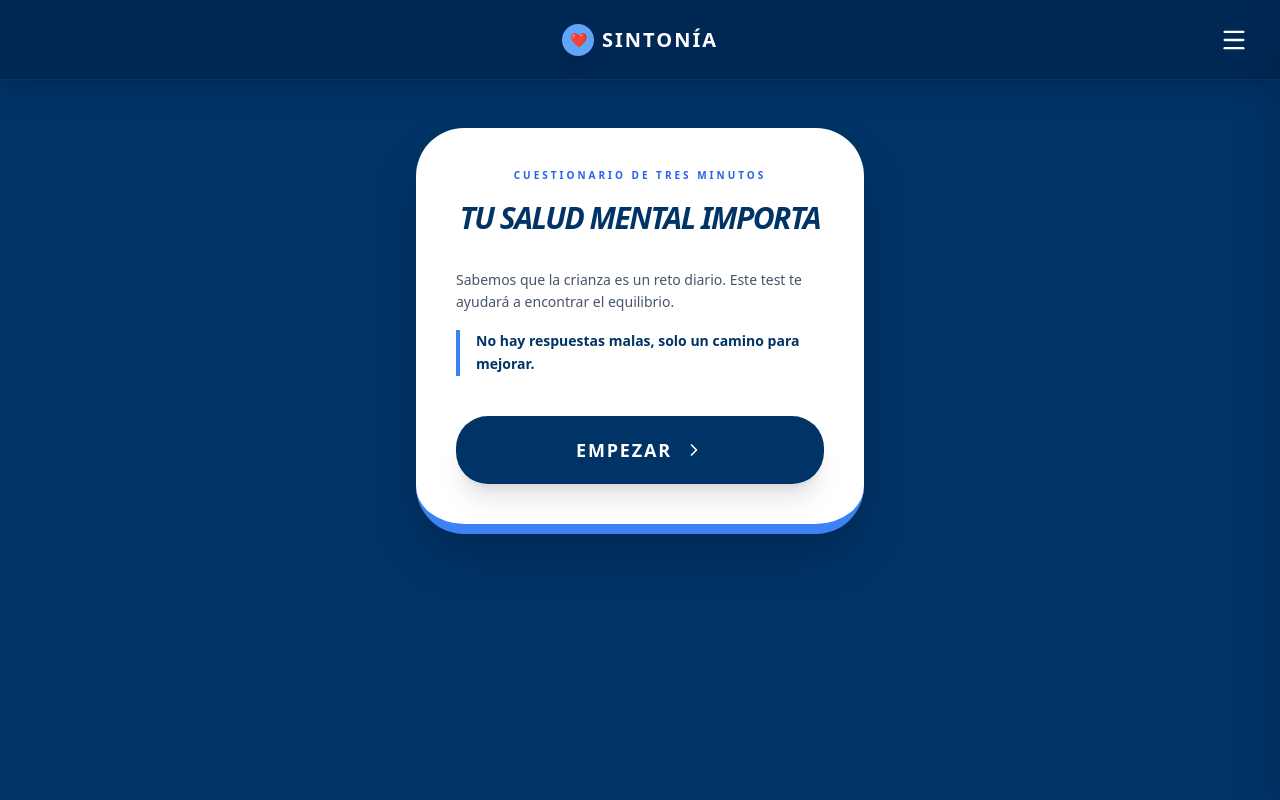
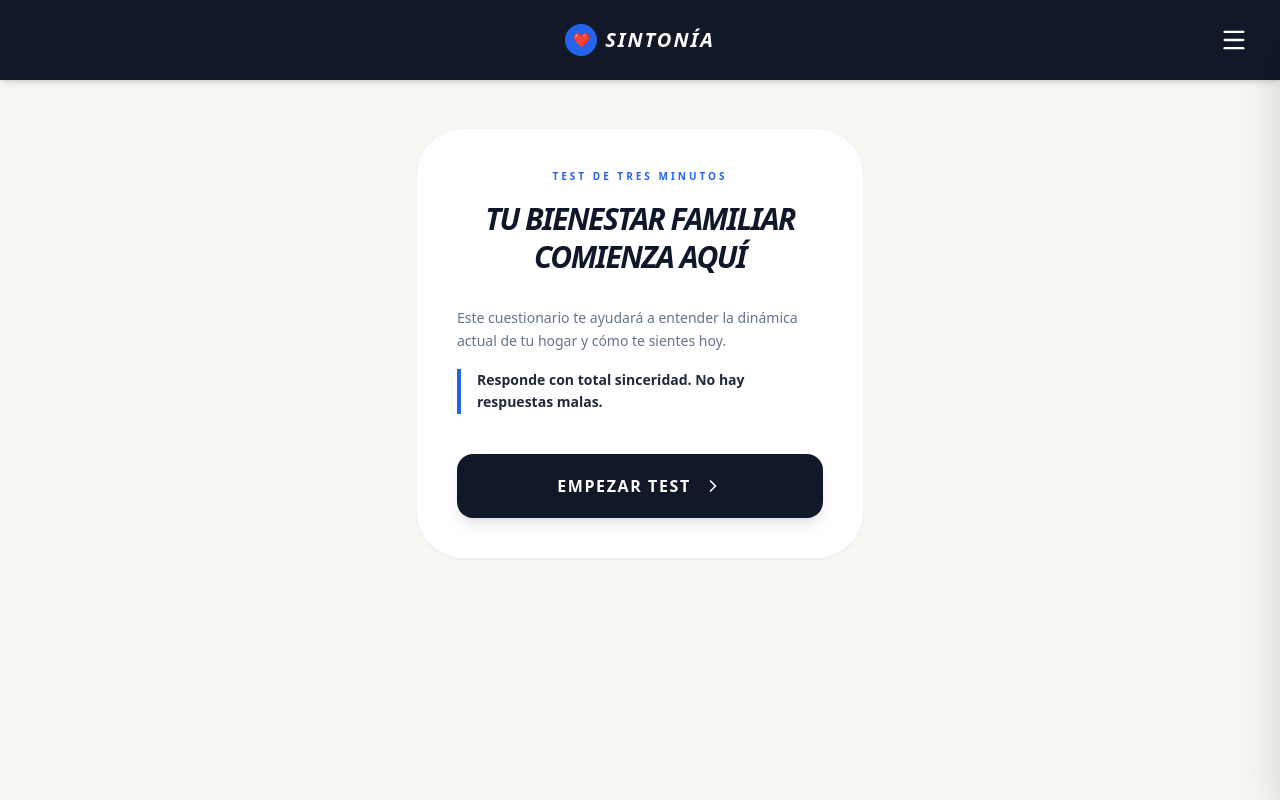
Before and after one commit to Atelier-Ai-Insights/crianza, a Next.js app: page / in a window 1280 px wide. Built offline with nearby package versions, Linux system fonts and the light colour scheme.

Commit message:
Update Quiz.js

```diff
--- a/components/Quiz.js
+++ b/components/Quiz.js
@@ -10,9 +10,7 @@ export default function Quiz() {
   const [paso, setPaso] = useState(0);
   const [respuestas, setRespuestas] = useState([]);
   const [perfilCalculado, setPerfilCalculado] = useState(null);
-
-  const totalPreguntas = 13;
-  const progreso = ((paso + 1) / totalPreguntas) * 100;
+  const progreso = ((paso + 1) / 13) * 100;
 
   const manejarRespuesta = (valor) => {
     const nuevas = [...respuestas, valor];
@@ -30,53 +28,37 @@ export default function Quiz() {
   const retroceder = () => {
     if (paso > 0) {
       setPaso(paso - 1);
-      const nuevasRespuestas = [...respuestas];
-      nuevasRespuestas.pop();
-      setRespuestas(nuevasRespuestas);
-    } else if (paso === 0) {
-      setFase('bienvenida');
-    }
+      setRespuestas(respuestas.slice(0, -1));
+    } else { setFase('bienvenida'); }
   };
 
-  // COMPONENTE DE BARRA SUPERIOR (HEADER)
   const HeaderSuperior = () => (
-    <header className="fixed top-0 left-0 w-full bg-[#002855] h-20 px-6 flex items-center justify-between z-30 shadow-xl border-b border-white/5">
-      {/* Izquierda: Flecha retroceder (solo si no es bienvenida) */}
+    <header className="fixed top-0 left-0 w-full bg-[#111827] h-20 px-6 flex items-center justify-between z-30 shadow-md">
       <div className="w-12">
         {fase !== 'bienvenida' && (
-          <button onClick={retroceder} className="p-2 text-white hover:bg-white/10 rounded-full transition-all">
-            <ArrowLeft size={24} />
-          </button>
+          <button onClick={retroceder} className="p-2 text-slate-400 hover:text-white transition-all"><ArrowLeft size={24} /></button>
         )}
       </div>
-
-      {/* Centro: Logo */}
       <div className="flex items-center gap-2">
-        <div className="w-8 h-8 bg-blue-400 rounded-full flex items-center justify-center text-sm shadow-lg">❤️</div>
-        <h1 className="text-xl font-black tracking-widest uppercase text-white">Sintonía</h1>
+        <div className="w-8 h-8 bg-blue-600 rounded-full flex items-center justify-center text-sm">❤️</div>
+        <h1 className="text-xl font-bold tracking-widest uppercase text-white italic">Sintonía</h1>
       </div>
-
-      {/* Derecha: Menú */}
-      <div className="w-12 flex justify-end">
-        <Menu />
-      </div>
+      <div className="w-12 flex justify-end"><Menu /></div>
     </header>
   );
 
   if (fase === 'bienvenida') {
     return (
-      <div className="min-h-screen bg-[#003366] text-white flex flex-col items-center pt-24 px-6">
+      <div className="min-h-screen bg-[#F9F7F2] flex flex-col items-center pt-32 px-6">
         <HeaderSuperior />
-        <main className="bg-white text-slate-800 w-full max-w-md rounded-[3rem] p-10 shadow-2xl text-center mt-8 border-b-[10px] border-blue-500">
-          <h2 className="text-[10px] font-black text-blue-600 tracking-[0.3em] mb-4 uppercase">Cuestionario de tres minutos</h2>
-          <h1 className="text-3xl font-black text-[#003366] leading-tight mb-8 uppercase italic tracking-tighter">Tu salud mental importa</h1>
-          <div className="space-y-4 text-slate-600 text-sm leading-relaxed mb-10 text-left">
-            <p>Sabemos que la crianza es un reto diario. Este test te ayudará a encontrar el equilibrio.</p>
-            <p className="font-bold text-[#003366] border-l-4 border-blue-500 pl-4">No hay respuestas malas, solo un camino para mejorar.</p>
+        <main className="bg-white text-slate-800 w-full max-w-md rounded-[3rem] p-10 shadow-sm border border-slate-100 text-center">
+          <h2 className="text-[10px] font-bold text-blue-600 tracking-[0.3em] mb-4 uppercase">Test de tres minutos</h2>
+          <h1 className="text-3xl font-black text-slate-900 leading-tight mb-8 uppercase italic tracking-tighter">Tu bienestar familiar comienza aquí</h1>
+          <div className="space-y-4 text-slate-500 text-sm leading-relaxed mb-10 text-left">
+            <p>Este cuestionario te ayudará a entender la dinámica actual de tu hogar y cómo te sientes hoy.</p>
+            <p className="font-bold text-slate-800 border-l-4 border-blue-600 pl-4">Responde con total sinceridad. No hay respuestas malas.</p>
           </div>
-          <button onClick={() => setFase('test')} className="w-full bg-[#003366] text-white py-5 rounded-[2rem] font-black text-lg shadow-xl hover:bg-blue-800 flex items-center justify-center gap-3 uppercase tracking-widest transition-all">
-            Empezar <ChevronRight size={20} />
-          </button>
+          <button onClick={() => setFase('test')} className="w-full bg-[#111827] text-white py-5 rounded-2xl font-bold flex items-center justify-center gap-3 uppercase tracking-widest hover:bg-blue-900 transition-all shadow-lg">Empezar Test <ChevronRight size={20} /></button>
         </main>
       </div>
     );
@@ -85,54 +67,35 @@ export default function Quiz() {
   if (fase === 'resultado') {
     const info = feedbackData[perfilCalculado];
     return (
-      <div className="min-h-screen bg-[#003366] text-white flex flex-col items-center pt-24 px-6 pb-12">
+      <div className="min-h-screen bg-[#F9F7F2] flex flex-col items-center pt-32 px-6 pb-20">
         <HeaderSuperior />
-        <main className="bg-white text-slate-800 w-full max-w-md rounded-[3rem] p-10 shadow-2xl relative overflow-hidden mt-8">
-          <div className="absolute top-0 right-0 p-8 opacity-10"><Sparkles size={60} className="text-blue-600" /></div>
-          <h3 className="text-blue-600 font-black text-[10px] uppercase tracking-[0.2em] mb-4">Resultado Obtenido</h3>
-          <h1 className="text-3xl font-black text-[#003366] mb-6 leading-tight uppercase italic">{info?.titulo}</h1>
-          <p className="text-slate-600 leading-relaxed mb-10 text-lg">{info?.descripcion}</p>
-          <div className="bg-blue-50 p-6 rounded-[2rem] border border-blue-100 mb-12 shadow-inner">
-            <p className="text-blue-900 font-black text-[10px] uppercase mb-2">Consejo del día</p>
-            <p className="text-blue-800 italic leading-relaxed text-sm">"{info?.sugerencia}"</p>
-          </div>
-          <button onClick={() => window.location.href = '/auth?mode=signup'} className="w-full bg-blue-600 text-white py-5 rounded-[2rem] font-black text-lg shadow-2xl hover:bg-blue-700 transition-all uppercase tracking-[0.1em]">
-            Obtener Capacitación Personalizada
-          </button>
+        <main className="bg-white text-slate-800 w-full max-w-md rounded-[3rem] p-10 shadow-sm border border-slate-100 relative">
+          <h3 className="text-blue-600 font-bold text-[10px] uppercase tracking-widest mb-4">Tu Resultado</h3>
+          <h1 className="text-3xl font-black text-slate-900 mb-6 uppercase italic leading-none">{info?.titulo}</h1>
+          <p className="text-slate-500 leading-relaxed mb-8 text-lg">{info?.descripcion}</p>
+          <div className="bg-slate-50 p-6 rounded-2xl border border-slate-100 mb-10 italic text-slate-600">"{info?.sugerencia}"</div>
+          <button onClick={() => window.location.href = '/auth?mode=signup'} className="w-full bg-blue-600 text-white py-5 rounded-2xl font-bold uppercase tracking-widest shadow-lg hover:bg-blue-700 transition-all">Ver Plan de Capacitación</button>
         </main>
       </div>
     );
   }
 
   return (
-    <div className="min-h-screen bg-[#003366] text-white flex flex-col pt-24">
+    <div className="min-h-screen bg-[#F9F7F2] pt-32 px-6">
       <HeaderSuperior />
-
-      {/* Barra de Progreso debajo del menú superior */}
-      <div className="w-full max-w-md mx-auto px-8 py-4">
-        <div className="flex justify-between text-[10px] mb-2 text-blue-200 uppercase font-black tracking-[0.2em]">
-          <span>Progreso</span> <span>{Math.round(progreso)}%</span>
-        </div>
-        <div className="h-1.5 bg-white/10 rounded-full overflow-hidden backdrop-blur-sm">
-          <div className="h-full bg-gradient-to-r from-cyan-400 to-blue-400 transition-all duration-700 ease-out" style={{ width: `${progreso}%` }}></div>
-        </div>
+      <div className="max-w-md mx-auto mb-10">
+        <div className="flex justify-between text-[10px] mb-2 text-slate-400 font-bold uppercase tracking-widest"><span>Progreso</span> <span>{Math.round(progreso)}%</span></div>
+        <div className="h-1.5 bg-slate-200 rounded-full overflow-hidden"><div className="h-full bg-blue-600 transition-all duration-700" style={{ width: `${progreso}%` }}></div></div>
       </div>
-
-      <main className="flex-grow flex items-center justify-center px-6 pb-16 mt-4">
-        <div className="bg-white text-slate-800 w-full max-w-md rounded-[3.5rem] p-10 shadow-2xl border-4 border-white/10">
-          <h2 className="text-2xl font-black text-center mb-12 text-[#003366] leading-tight tracking-tight uppercase italic">
-            {preguntas[paso]?.texto}
-          </h2>
-          <div className="space-y-4">
-            {[1, 2, 3, 4, 5].map((v) => (
-              <button key={v} onClick={() => manejarRespuesta(v)} className="w-full flex items-center p-5 border-2 border-slate-50 rounded-[1.8rem] hover:border-blue-500 hover:bg-blue-50 transition-all group shadow-sm">
-                <div className="w-6 h-6 border-2 border-slate-200 rounded-full mr-5 flex-shrink-0 group-hover:border-blue-500 group-hover:bg-blue-500 transition-all"></div>
-                <span className="font-bold text-slate-600 group-hover:text-[#003366] transition-colors">
-                  {v === 1 ? 'Nunca' : v === 2 ? 'Casi nunca' : v === 3 ? 'A veces' : v === 4 ? 'Casi siempre' : 'Siempre'}
-                </span>
-              </button>
-            ))}
-          </div>
+      <main className="max-w-md mx-auto bg-white rounded-[3rem] p-10 shadow-sm border border-slate-100">
+        <h2 className="text-2xl font-bold text-center mb-12 text-slate-900 leading-tight uppercase italic">{preguntas[paso]?.texto}</h2>
+        <div className="space-y-4">
+          {[1, 2, 3, 4, 5].map((v) => (
+            <button key={v} onClick={() => manejarRespuesta(v)} className="w-full flex items-center p-5 border border-slate-100 rounded-2xl hover:border-blue-600 hover:bg-blue-50 transition-all group shadow-sm bg-white">
+              <div className="w-5 h-5 border-2 border-slate-200 rounded-full mr-4 group-hover:border-blue-600 transition-colors"></div>
+              <span className="font-bold text-slate-500 group-hover:text-blue-900 transition-colors">{v === 1 ? 'Nunca' : v === 2 ? 'Casi nunca' : v === 3 ? 'A veces' : v === 4 ? 'Casi siempre' : 'Siempre'}</span>
+            </button>
+          ))}
         </div>
       </main>
     </div>
```
